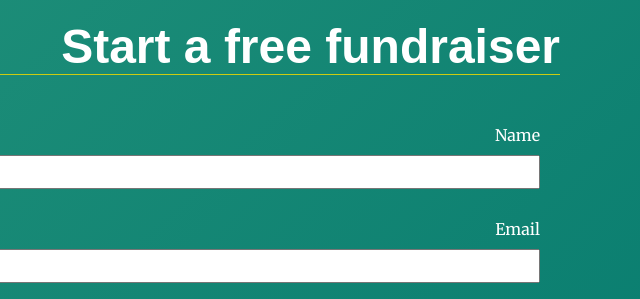
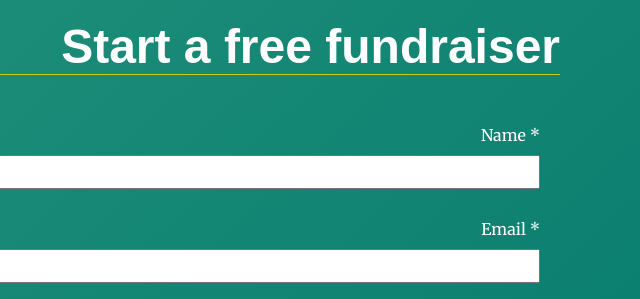
Before and after one commit to sankalpsharma7987/landing-page, a website: page src/client/index.html in a window 1280 px wide. Shown: the part 2740-3039 px from the top of the page, 640-1280 px from the left. Drawn offline with Linux system fonts and the light colour scheme.

Commit message:
Added mandatory asterik sign for name and email labels for form

```diff
--- a/src/client/css/style.css
+++ b/src/client/css/style.css
@@ -398,6 +398,11 @@ section.active-background {
     padding-bottom: 10px;
 }
 
+#form_label_name::after,#form_label_email:after{
+    content:"*";
+}
+
+
 /* Style to Change Background of Header on scroll */
 
 .header__color {
--- a/src/client/index.html
+++ b/src/client/index.html
@@ -187,12 +187,12 @@
         <form>
 
           <div class="form__group">
-            <label class="form__label"> Name </label>
+            <label class="form__label" id="form_label_name"> Name </label>
             <input class="form__input" id="form_input_name" type="text" required>
           </div>
 
           <div class="form__group form__email">
-            <label class="form__label"> Email </label>
+            <label class="form__label" id="form_label_email"> Email </label>
             <input class="form__input" id="form_input_email" type="email" required>
           </div>
 
```
